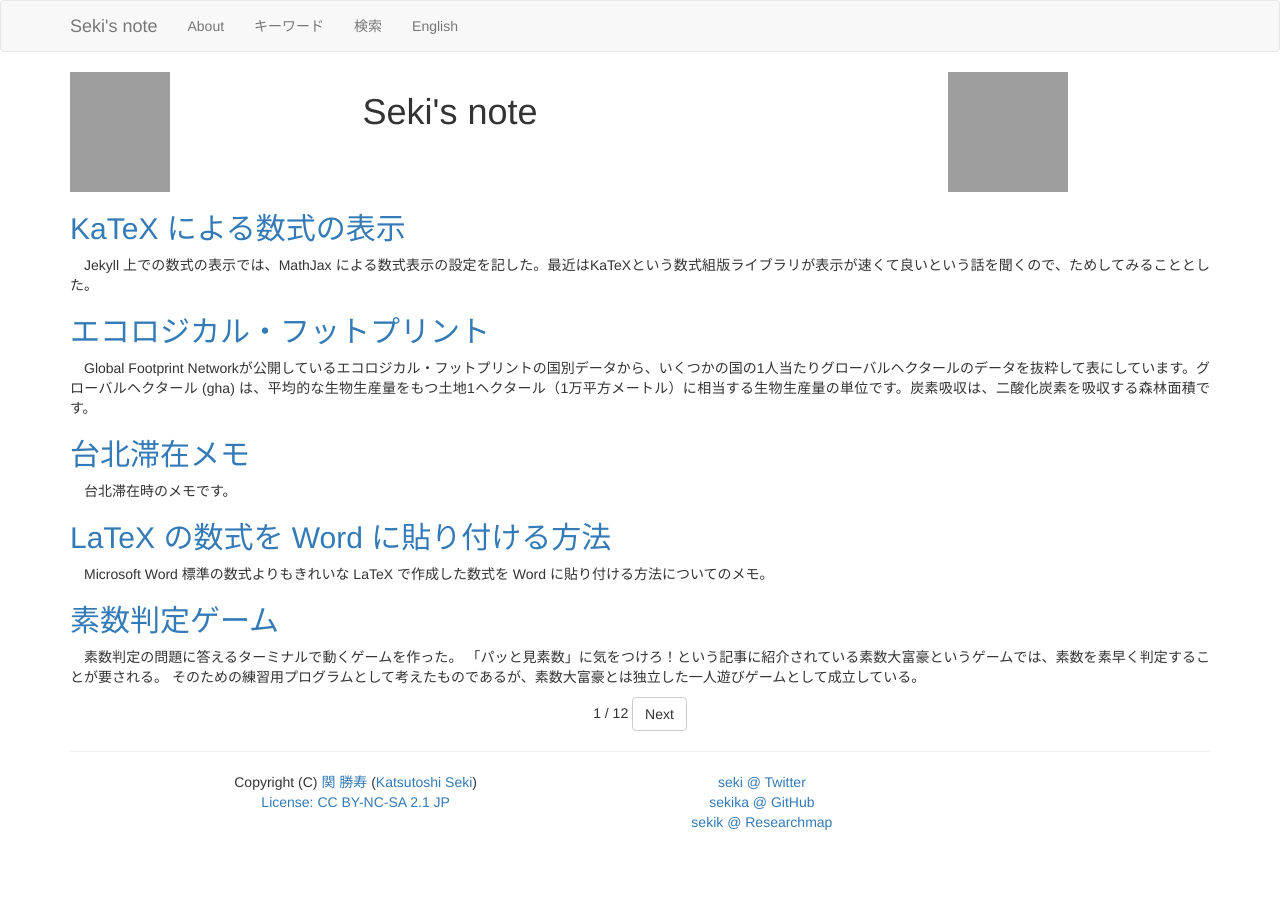
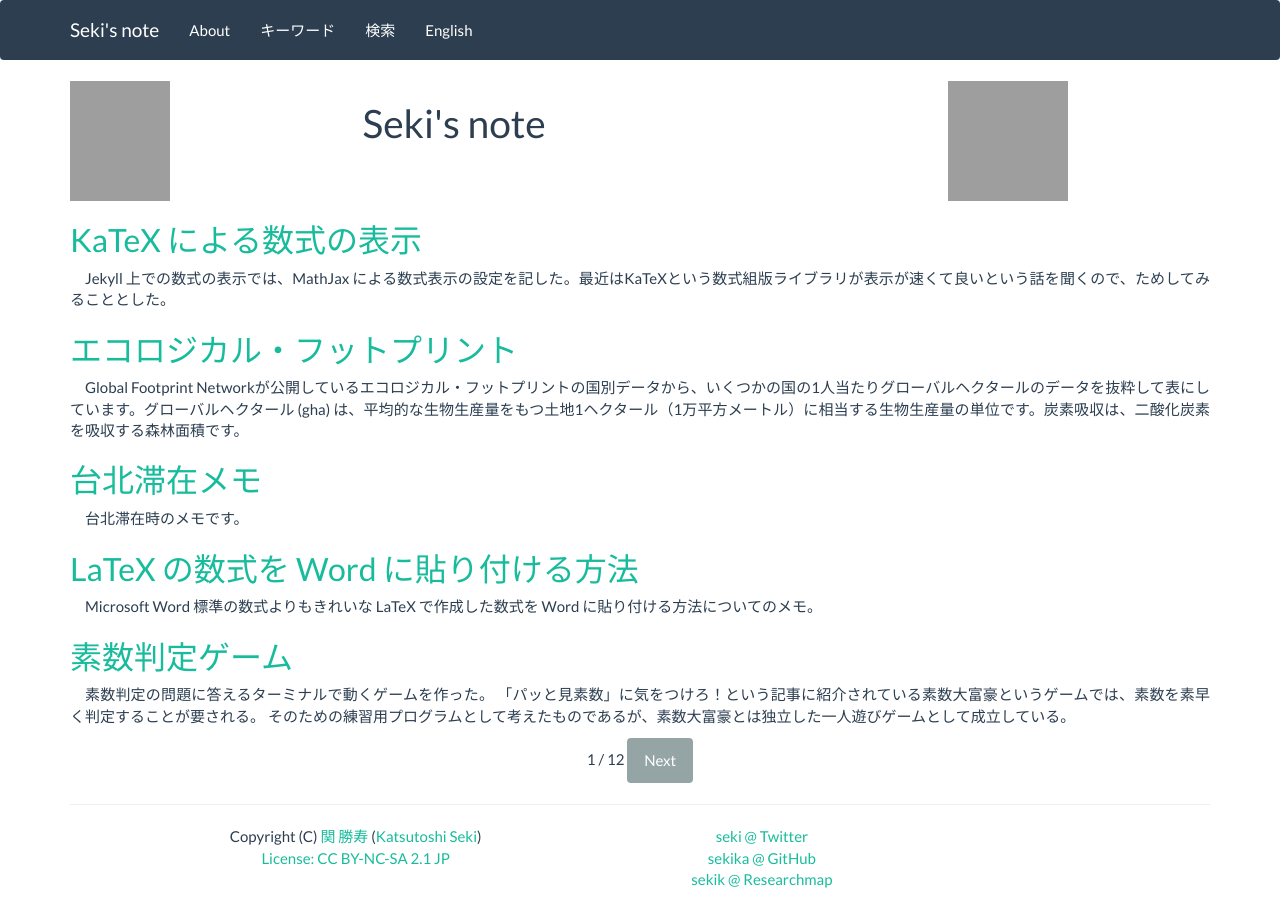
Before and after one commit to sekika/sekika.github.io, a Jekyll site: the page built from index.html, in a window 1280 px wide. Built offline with Jekyll 4.4.1, drawn with Linux system fonts in a browser that asks for light colours; nearby versions of some CDN libraries; the list of posts is cut into pages by our own code; grey boxes are pictures that could not be loaded.

Commit message:
bootstrap

```diff
--- a/_includes/head-en.html
+++ b/_includes/head-en.html
@@ -11,7 +11,7 @@
   <title>{% if page.title %}{{ page.title }}{% else %}{{ site.title }}{% endif %}</title>
 
   <!-- Bootstrap CSS file -->
-  <link href="http://maxcdn.bootstrapcdn.com/bootstrap/{{ site.bootstrap-version }}/css/bootstrap.min.css" rel="stylesheet">
+  <link href="{{ "/css/bootstrap.min.css" | prepend: site.baseurl }}" rel="stylesheet">
 
   <!-- Personal CSS file -->
   <link href="{{ "/css/personal.css" | prepend: site.baseurl }}" rel="stylesheet">
--- a/_includes/head-katex.html
+++ b/_includes/head-katex.html
@@ -11,7 +11,7 @@
   <title>{% if page.title %}{{ page.title }}{% else %}{{ site.title }}{% endif %}</title>
 
   <!-- Bootstrap CSS file -->
-  <link href="http://maxcdn.bootstrapcdn.com/bootstrap/{{ site.bootstrap-version }}/css/bootstrap.min.css" rel="stylesheet">
+  <link href="{{ "/css/bootstrap.min.css" | prepend: site.baseurl }}" rel="stylesheet">
 
   <!-- KaTeX CSS file -->
   <link rel="stylesheet" href="https://cdnjs.cloudflare.com/ajax/libs/KaTeX/{{ site.katex-version }}/katex.min.css" />
--- a/_includes/head-search.html
+++ b/_includes/head-search.html
@@ -11,7 +11,7 @@
   <title>{% if page.title %}{{ page.title }}{% else %}{{ site.title }}{% endif %}</title>
 
   <!-- Bootstrap CSS file -->
-  <link href="http://maxcdn.bootstrapcdn.com/bootstrap/{{ site.bootstrap-version }}/css/bootstrap.min.css" rel="stylesheet">
+  <link href="{{ "/css/bootstrap.min.css" | prepend: site.baseurl }}" rel="stylesheet">
 
   <!-- Search CSS file -->
   <link href="{{ "/css/search.css" | prepend: site.baseurl }}" rel="stylesheet">
--- a/_includes/head.html
+++ b/_includes/head.html
@@ -11,7 +11,7 @@
   <title>{% if page.title %}{{ page.title }}{% else %}{{ site.title }}{% endif %}</title>
 
   <!-- Bootstrap CSS file -->
-  <link href="http://maxcdn.bootstrapcdn.com/bootstrap/{{ site.bootstrap-version }}/css/bootstrap.min.css" rel="stylesheet">
+  <link href="{{ "/css/bootstrap.min.css" | prepend: site.baseurl }}" rel="stylesheet">
 
   <!-- Personal CSS file -->
   <link href="{{ "/css/personal.css" | prepend: site.baseurl }}" rel="stylesheet">
```
